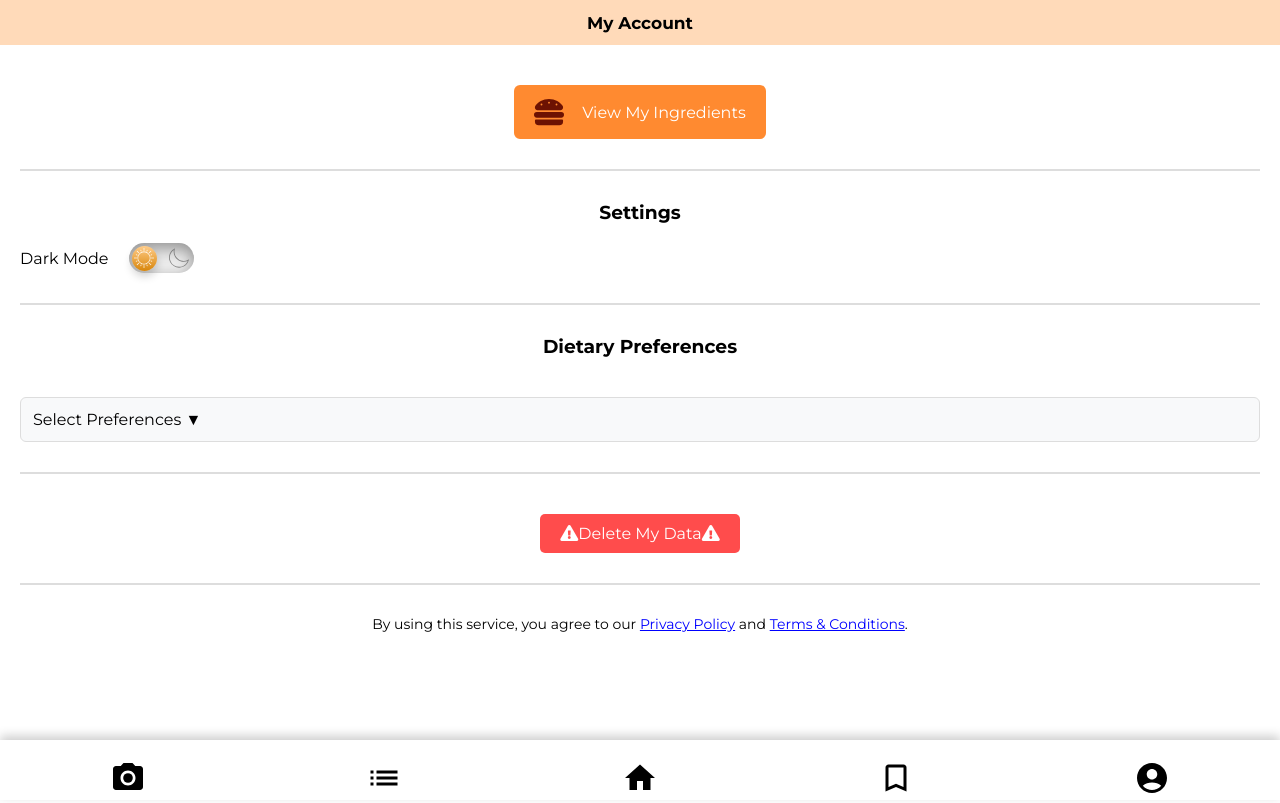
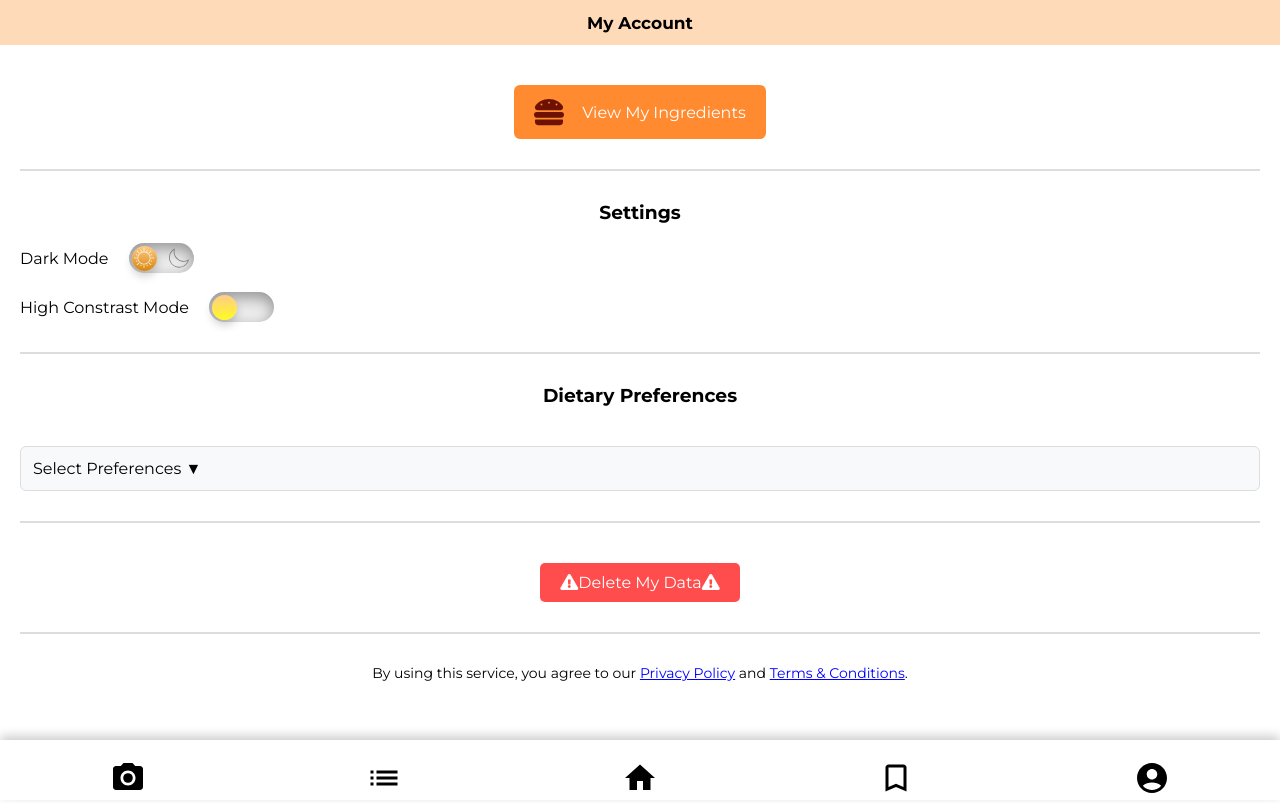
Before and after one commit to marylou7/smartchef, a React (Create React App) app: page /smartchef/my-profile in a window 1280 px wide. Built offline with nearby package versions, Linux system fonts and the light colour scheme.

Commit message:
added high contrast toggle

```diff
--- a/src/components/DarkMode/DarkMode.js
+++ b/src/components/DarkMode/DarkMode.js
@@ -3,64 +3,65 @@ import { ReactComponent as Sun } from "./Sun.svg";
 import { ReactComponent as Moon } from "./Moon.svg";
 import "./DarkMode.css";
 
-//Template for darkMode taken from this tutorial - https://www.youtube.com/watch?v=Uz35Qiia84g
+const DarkMode = () => {
+  const [mode, setMode] = useState(localStorage.getItem("mode") || "light");
 
-const DarkMode = () => {
-
-  const [isDarkMode, setIsDarkMode] = useState(localStorage.getItem("darkMode") === "true");
-
-  const setDarkMode = () => {
-    document.querySelector("body").setAttribute('class', 'dark');
-    localStorage.setItem("darkMode", "true");
+  const updateMode = (newMode) => {
+    // Remove previous modes and set the new mode
+    document.body.classList.remove("dark", "high-contrast-mode", "light");
+    document.body.classList.add(newMode);
+    localStorage.setItem("mode", newMode);
+    setMode(newMode);
   };
 
-  const setLightMode = () => {
-    document.querySelector("body").setAttribute('class', 'light');
-    localStorage.setItem("darkMode", "false");
-  };
-
-  const toggleTheme = e => {
+  const toggleTheme = (e) => {
     if (e.target.checked) {
-      setDarkMode();
-      setIsDarkMode(true);
+      updateMode("dark");
     } else {
-      setLightMode();
-      setIsDarkMode(false);
+      updateMode("light");
     }
   };
 
-  // automatically detect body class changes and update state
+  useEffect(() => {
+    if (mode === "dark") {
+      document.body.classList.add("dark");
+    } else if (mode === "high-contrast-mode") {
+      document.body.classList.add("high-contrast-mode");
+    } else {
+      document.body.classList.add("light");
+    }
+  }, [mode]);
+
+
   useEffect(() => {
     const observer = new MutationObserver(() => {
-      const bodyClass = document.querySelector("body").className;
-      setIsDarkMode(bodyClass === "dark");
+      if (document.body.classList.contains("dark")) {
+        setMode("dark");
+      } else if (document.body.classList.contains("high-contrast-mode")) {
+        setMode("high-contrast-mode");
+      } else {
+        setMode("light");
+      }
     });
 
-    observer.observe(document.body, { attributes: true, attributeFilter: ['class'] });
+    observer.observe(document.body, { attributes: true, attributeFilter: ["class"] });
 
     return () => {
       observer.disconnect();
     };
   }, []);
 
-  useEffect(() => {
-    if (isDarkMode) {
-      setDarkMode();
-    } else {
-      setLightMode();
-    }
-  }, [isDarkMode]);
 
   return (
-    <div className='dark_mode'>
+    <div className="dark_mode">
       <input
-        className='dark_mode_input'
-        type='checkbox'
-        id='darkmode-toggle'
-        checked={isDarkMode}
+        className="dark_mode_input"
+        type="checkbox"
+        id="darkmode-toggle"
+        checked={mode === "dark"}
         onChange={toggleTheme}
       />
-      <label className='dark_mode_label' htmlFor='darkmode-toggle'>
+      <label className="dark_mode_label" htmlFor="darkmode-toggle">
         <Sun />
         <Moon />
       </label>
--- /dev/null
+++ b/src/components/HighContrastMode/HighContrastMode.css
@@ -0,0 +1,45 @@
+.high_contrast_mode {
+    margin-top: -20px;
+    margin-left: 10px;
+}
+
+.high_contrast_mode_label {
+    width: 65px;
+    height: 30px;
+    position: relative;
+    display: block;
+    background: #ebebeb;
+    border-radius: 200px;
+    box-shadow: inset 0px 5px 15px rgba(0, 0, 0, 0.4),
+        inset 0px -5px 15px rgba(255, 255, 255, 0.4);
+    cursor: pointer;
+    transition: 0.3s;
+}
+.high_contrast_mode_label:after {
+    content: "";
+    width: 25px;
+    height: 25px;
+    position: absolute;
+    top: 3px;
+    left: 3px;
+    background: linear-gradient(180deg, #ffcc89, #fffb21);
+    border-radius: 180px;
+    box-shadow: 0px 5px 10px rgba(0, 0, 0, 0.2);
+    transition: 0.3s;
+}
+.high_contrast_mode_input {
+    width: 0;
+    height: 0;
+    visibility: hidden;
+}
+.high_contrast_mode_input:checked + .high_contrast_mode_label {
+    background: #fff0a3;
+}
+.high_contrast_mode_input:checked + .high_contrast_mode_label:after {
+    left: 62px;
+    transform: translateX(-100%);
+    background: linear-gradient(180deg, #777, #3a3a3a);
+}
+.high_contrast_mode_label:active:after {
+    width: 30px;
+}
--- /dev/null
+++ b/src/components/HighContrastMode/HighContrastMode.js
@@ -0,0 +1,67 @@
+import React, { useEffect, useState } from "react";
+import "./HighContrastMode.css";
+
+const HighContrastMode = () => {
+  const [mode, setMode] = useState(localStorage.getItem("mode") || "light");
+
+  const updateMode = (newMode) => {
+    // Remove previous modes and set the new mode
+    document.body.classList.remove("dark", "high-contrast-mode", "light");
+    document.body.classList.add(newMode);
+    localStorage.setItem("mode", newMode);
+    setMode(newMode);
+  };
+
+  const toggleTheme = (e) => {
+    if (e.target.checked) {
+      updateMode("high-contrast-mode");
+    } else {
+      updateMode("light");
+    }
+  };
+
+
+  useEffect(() => {
+    if (mode === "high-contrast-mode") {
+      document.body.classList.add("high-contrast-mode");
+    } else if (mode === "dark") {
+      document.body.classList.add("dark");
+    } else {
+      document.body.classList.add("light");
+    }
+  }, [mode]);
+
+
+   useEffect(() => {
+      const observer = new MutationObserver(() => {
+        if (document.body.classList.contains("dark")) {
+          setMode("dark");
+        } else if (document.body.classList.contains("high-contrast-mode")) {
+          setMode("high-contrast-mode");
+        } else {
+          setMode("light");
+        }
+      });
+
+      observer.observe(document.body, { attributes: true, attributeFilter: ["class"] });
+
+      return () => {
+        observer.disconnect();
+      };
+    }, []);
+
+  return (
+    <div className="high_contrast_mode">
+      <input
+        className="high_contrast_mode_input"
+        type="checkbox"
+        id="HighContrastMode-toggle"
+        checked={mode === "high-contrast-mode"}
+        onChange={toggleTheme}
+      />
+      <label className="high_contrast_mode_label" htmlFor="HighContrastMode-toggle"></label>
+    </div>
+  );
+};
+
+export default HighContrastMode;
--- a/src/components/MyProfile.css
+++ b/src/components/MyProfile.css
@@ -1,6 +1,5 @@
 .container {
     padding: 20px;
-    margin-bottom: 70px;
   }
 
 
--- a/src/components/MyProfile.js
+++ b/src/components/MyProfile.js
@@ -3,6 +3,7 @@ import "./MyProfile.css";
 import { FaHamburger } from "react-icons/fa";
 import { useNavigate } from "react-router-dom";
 import DarkMode from "./DarkMode/DarkMode";
+import HighContrastMode from "./HighContrastMode/HighContrastMode";
 
 const dietaryOptions = ["Vegetarian", "Vegan", "Gluten-Free", "Keto", "Paleo"];
 
@@ -100,14 +101,18 @@ const MyProfile = () => {
         </div>
         <hr className="section-divider" />
 
-
-
         <h3>Settings</h3>
 
         <div className="toggle-container">
           <label className="toggle-label">Dark Mode</label>
           <DarkMode />
         </div>
+
+        <div className="toggle-container">
+          <label className="toggle-label">High Constrast Mode</label>
+          <HighContrastMode />
+        </div>
+
 
         <hr className="section-divider" />
 
```
Also changed, not shown: src/components/HighContrastMode/Moon.svg (added), src/components/HighContrastMode/Sun.svg (added).
